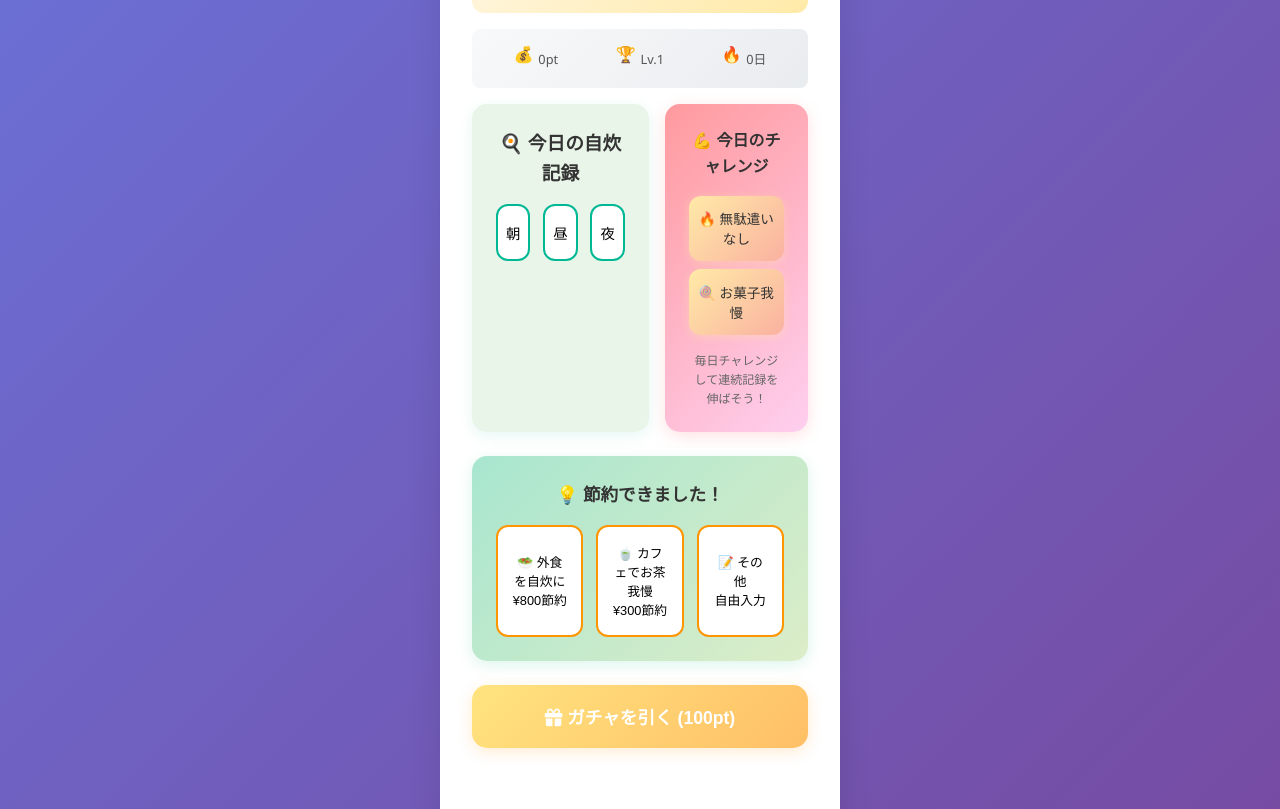
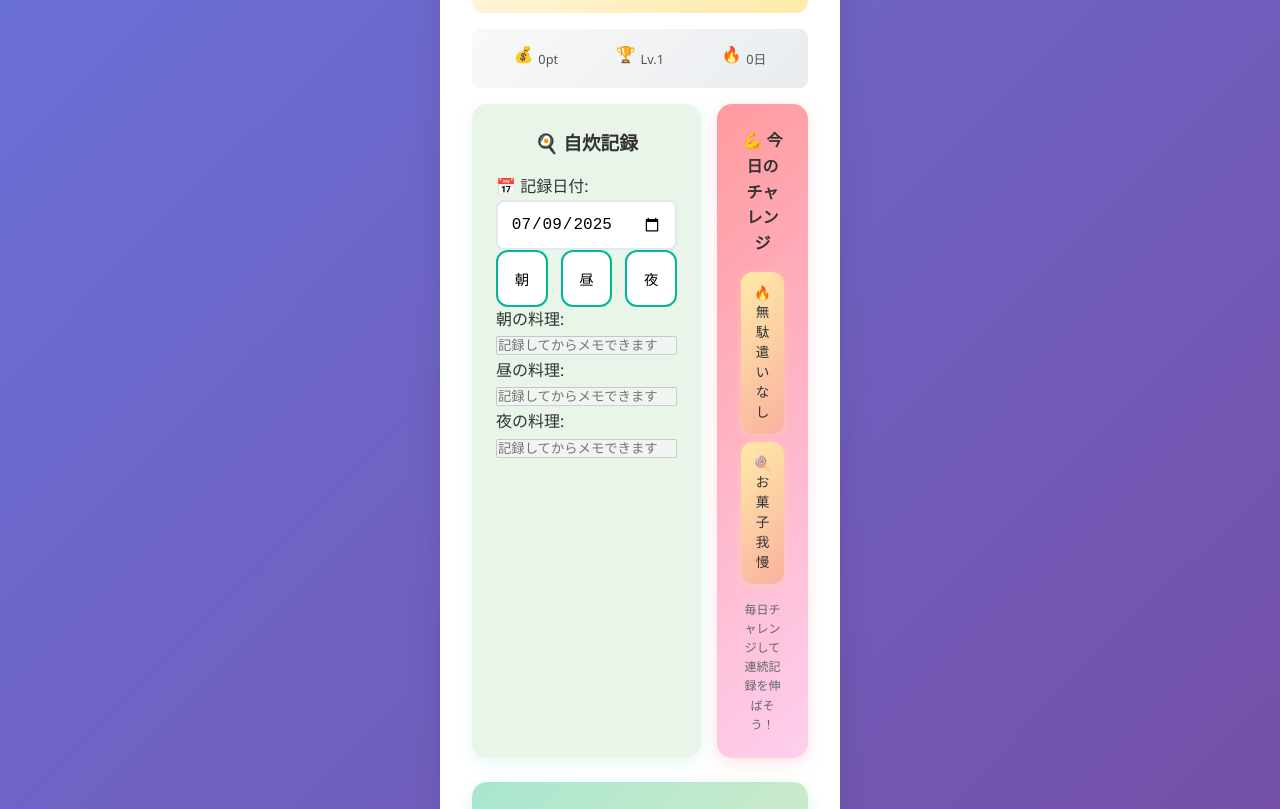
Before and after one commit to fujihira13/MealQuest, a React (Vite) app: page / in a window 1280 px wide. Shown: the part 960-1769 px from the top of the page. Built offline with nearby package versions, Linux system fonts and the light colour scheme.

Commit message:
自炊記録機能修正

```diff
--- a/src/components/Tabs/HomeTab.tsx
+++ b/src/components/Tabs/HomeTab.tsx
@@ -1,4 +1,4 @@
-import React from "react";
+import React, { useState } from "react";
 import { useAppStore, useUIStore } from "@/store/useAppStore";
 import type { MealTime } from "@/types";
 
@@ -9,6 +9,8 @@ export const HomeTab: React.FC = () => {
     expenses,
     cookingRecords,
     toggleCookingRecord,
+    toggleCookingRecordWithDate,
+    updateCookingRecordMemo,
     addSavingsRecord,
     playGacha,
     recordNoWasteDay,
@@ -20,8 +22,29 @@ export const HomeTab: React.FC = () => {
 
   const { openInputModal, showNotification } = useUIStore();
 
+  // 自炊記録用の状態管理
+  const [selectedCookingDate, setSelectedCookingDate] = useState(
+    new Date().toISOString().split("T")[0]
+  );
+  const [cookingMemos, setCookingMemos] = useState<{
+    [key in MealTime]?: string;
+  }>({});
+
   const handleCookingRecord = (meal: MealTime) => {
-    toggleCookingRecord(meal);
+    const today = new Date().toISOString().split("T")[0];
+
+    if (selectedCookingDate === today) {
+      // 今日の記録は従来通り
+      toggleCookingRecord(meal);
+    } else {
+      // 過去・未来の日付は新しい関数を使用
+      toggleCookingRecordWithDate(
+        meal,
+        selectedCookingDate,
+        cookingMemos[meal]
+      );
+    }
+
     const leveledUp = checkLevelUp();
     const savingsLeveledUp = checkSavingsLevelUp();
 
@@ -36,6 +59,18 @@ export const HomeTab: React.FC = () => {
         "success",
         `節約レベルアップ！ 節約Lv.${userData.savingsLevel}になりました！`
       );
+    }
+  };
+
+  const handleMemoChange = (meal: MealTime, memo: string) => {
+    setCookingMemos((prev) => ({
+      ...prev,
+      [meal]: memo,
+    }));
+
+    // 記録が存在する場合は即座に保存
+    if (isCookingRecordedForSelectedDate(meal)) {
+      updateCookingRecordMemo(meal, selectedCookingDate, memo);
     }
   };
 
@@ -122,11 +157,18 @@ export const HomeTab: React.FC = () => {
     0
   );
 
-  // 今日の自炊記録をチェック
-  const today = new Date().toISOString().split("T")[0];
-  const todayCooking = cookingRecords.filter((r) => r.date === today);
-  const isCookingRecorded = (meal: MealTime) => {
-    return todayCooking.some((r) => r.meal === meal);
+  // 選択した日付の自炊記録をチェック
+  const selectedDateCooking = cookingRecords.filter(
+    (r) => r.date === selectedCookingDate
+  );
+  const isCookingRecordedForSelectedDate = (meal: MealTime) => {
+    return selectedDateCooking.some((r) => r.meal === meal);
+  };
+
+  // 選択した日付の料理メモを取得
+  const getCookingMemo = (meal: MealTime) => {
+    const record = selectedDateCooking.find((r) => r.meal === meal);
+    return record?.memo || cookingMemos[meal] || "";
   };
 
   return (
@@ -240,11 +282,25 @@ export const HomeTab: React.FC = () => {
       <div className="daily-activities-row">
         {/* 今日の自炊記録セクション */}
         <div className="cooking-section">
-          <h3>🍳 今日の自炊記録</h3>
+          <h3>🍳 自炊記録</h3>
+
+          {/* 日付選択 */}
+          <div className="cooking-date-selector">
+            <label htmlFor="cooking-date">📅 記録日付:</label>
+            <input
+              type="date"
+              id="cooking-date"
+              value={selectedCookingDate}
+              onChange={(e) => setSelectedCookingDate(e.target.value)}
+              className="date-input"
+            />
+          </div>
+
+          {/* 自炊記録ボタン */}
           <div className="cooking-buttons">
             <button
               className={`cooking-btn ${
-                isCookingRecorded("morning") ? "active" : ""
+                isCookingRecordedForSelectedDate("morning") ? "active" : ""
               }`}
               onClick={() => handleCookingRecord("morning")}
             >
@@ -252,7 +308,7 @@ export const HomeTab: React.FC = () => {
             </button>
             <button
               className={`cooking-btn ${
-                isCookingRecorded("lunch") ? "active" : ""
+                isCookingRecordedForSelectedDate("lunch") ? "active" : ""
               }`}
               onClick={() => handleCookingRecord("lunch")}
             >
@@ -260,12 +316,48 @@ export const HomeTab: React.FC = () => {
             </button>
             <button
               className={`cooking-btn ${
-                isCookingRecorded("dinner") ? "active" : ""
+                isCookingRecordedForSelectedDate("dinner") ? "active" : ""
               }`}
               onClick={() => handleCookingRecord("dinner")}
             >
               夜
             </button>
+          </div>
+
+          {/* 料理メモ入力 */}
+          <div className="cooking-memos">
+            {(["morning", "lunch", "dinner"] as MealTime[]).map((meal) => {
+              const isRecorded = isCookingRecordedForSelectedDate(meal);
+              const mealLabel: { [key in MealTime]: string } = {
+                morning: "朝",
+                lunch: "昼",
+                dinner: "夜",
+                snack: "間食",
+              };
+
+              return (
+                <div
+                  key={meal}
+                  className={`memo-input ${isRecorded ? "recorded" : ""}`}
+                >
+                  <label>
+                    {mealLabel[meal]}の料理:
+                    <input
+                      type="text"
+                      placeholder={
+                        isRecorded
+                          ? "何を作りましたか？"
+                          : "記録してからメモできます"
+                      }
+                      value={getCookingMemo(meal)}
+                      onChange={(e) => handleMemoChange(meal, e.target.value)}
+                      disabled={!isRecorded}
+                      className="memo-input-field"
+                    />
+                  </label>
+                </div>
+              );
+            })}
           </div>
         </div>
 
--- a/src/store/useAppStore.ts
+++ b/src/store/useAppStore.ts
@@ -414,6 +414,13 @@ interface AppStore extends AppState {
 
   // 自炊記録
   toggleCookingRecord: (meal: MealTime) => void;
+  toggleCookingRecordWithDate: (
+    meal: MealTime,
+    date: string,
+    memo?: string
+  ) => void;
+  addCookingRecord: (meal: MealTime, date: string, memo?: string) => void;
+  updateCookingRecordMemo: (meal: MealTime, date: string, memo: string) => void;
   deleteCookingRecord: (id: number) => void;
 
   // 節約記録
@@ -595,6 +602,78 @@ export const useAppStore = create<AppStore>()(
           get().checkBadgeProgress();
         }
 
+        get().updateMonthlyData();
+      },
+
+      toggleCookingRecordWithDate: (meal, date, memo) => {
+        const state = get();
+        const existingRecord = state.cookingRecords.find(
+          (r) => r.date === date && r.meal === meal
+        );
+
+        if (existingRecord) {
+          // 削除
+          set((state) => ({
+            cookingRecords: state.cookingRecords.filter(
+              (r) => !(r.date === date && r.meal === meal)
+            ),
+          }));
+        } else {
+          // 追加
+          const record: CookingRecord = {
+            id: Date.now(),
+            date,
+            meal,
+            memo,
+            timestamp: new Date().toISOString(),
+          };
+
+          set((state) => ({
+            cookingRecords: [...state.cookingRecords, record],
+            userData: {
+              ...state.userData,
+              points: state.userData.points + 20,
+            },
+          }));
+
+          get().updateMissionProgress("cooking");
+          get().checkBadgeProgress();
+        }
+
+        get().updateMonthlyData();
+      },
+
+      addCookingRecord: (meal, date, memo) => {
+        const record: CookingRecord = {
+          id: Date.now(),
+          date,
+          meal,
+          memo,
+          timestamp: new Date().toISOString(),
+        };
+
+        set((state) => ({
+          cookingRecords: [...state.cookingRecords, record],
+          userData: {
+            ...state.userData,
+            points: state.userData.points + 20,
+          },
+        }));
+
+        get().updateMissionProgress("cooking");
+        get().checkBadgeProgress();
+        get().updateMonthlyData();
+      },
+
+      updateCookingRecordMemo: (meal, date, memo) => {
+        set((state) => {
+          const updatedCookingRecords = state.cookingRecords.map((record) =>
+            record.date === date && record.meal === meal
+              ? { ...record, memo }
+              : record
+          );
+          return { cookingRecords: updatedCookingRecords };
+        });
         get().updateMonthlyData();
       },
 
```
Also changed, not shown: src/types/index.ts (+37 -18 lines).
